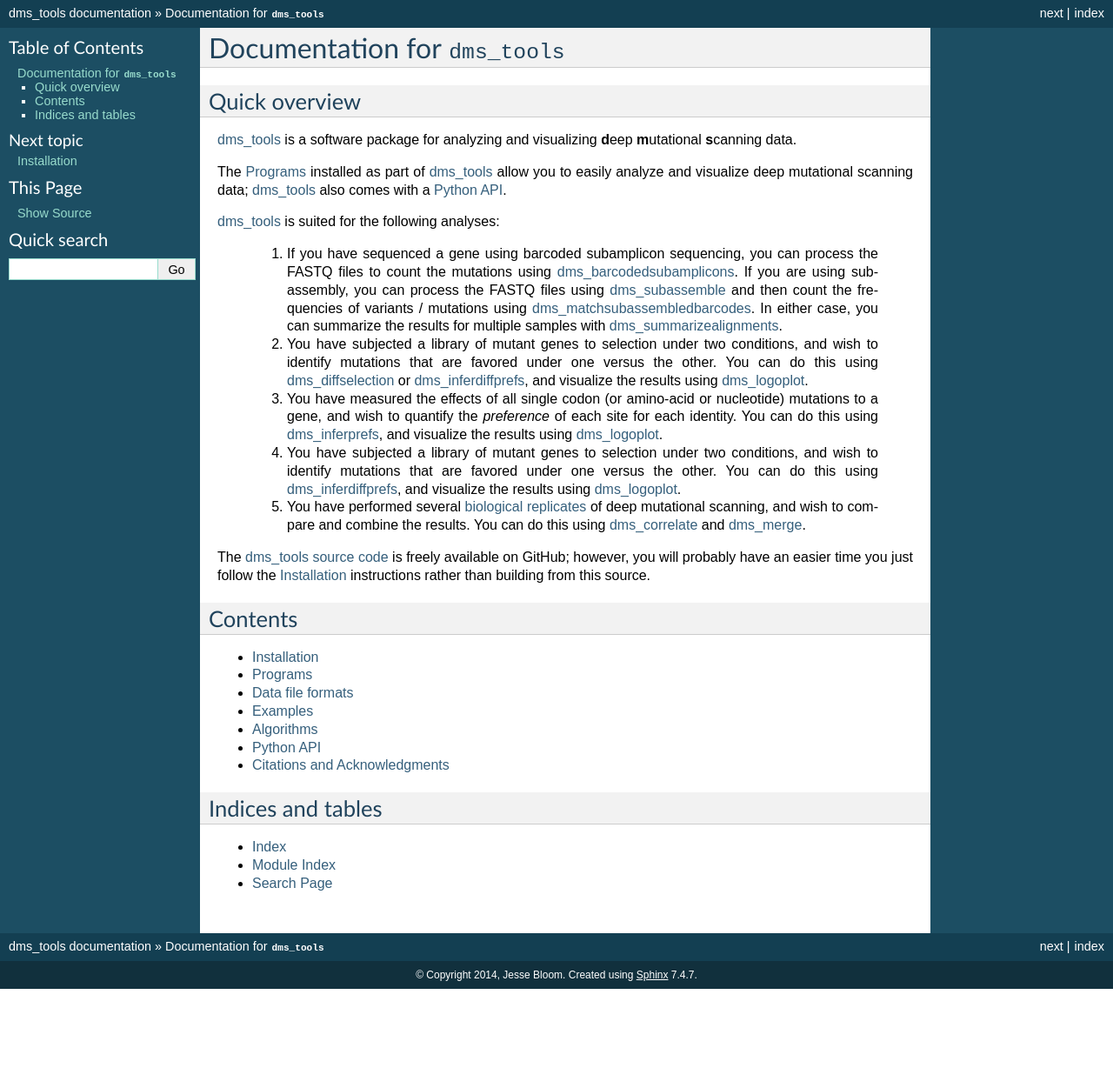
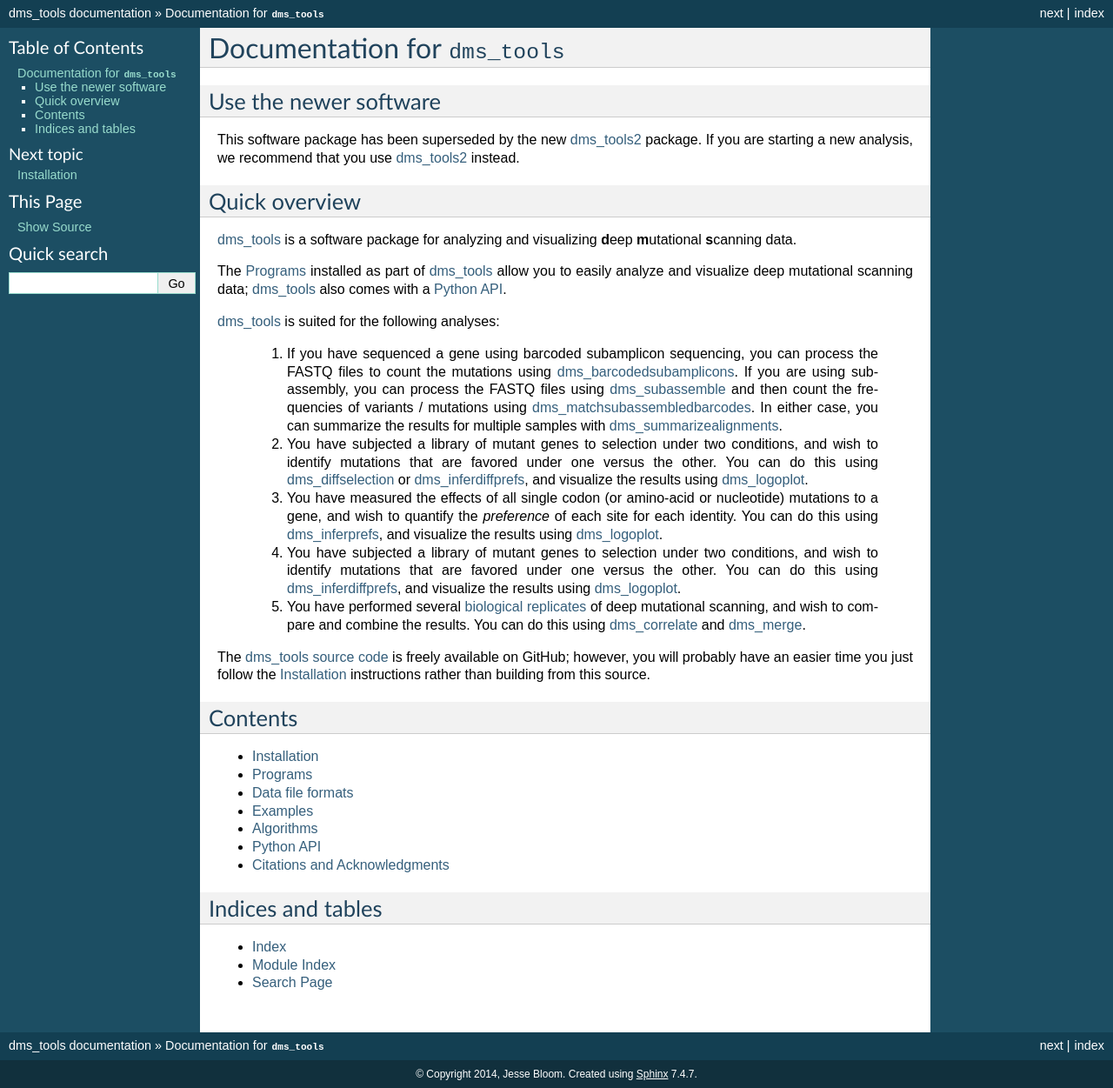
Before and after one commit to jbloomlab/dms_tools, a Sphinx documentation site: the page built from docs/index.rst, in a window 1280 px wide. Shown: the whole page at 87% size. Built offline with Sphinx 7.4.7, drawn with Linux system fonts in a browser that asks for light colours; the version number could not be read and is left out; before the commit the page ends 1137 px from its top, so only the background shows below that.

Commit message:
recommend `dms_tools2` over `dms_tools`

```diff
--- a/docs/index.rst
+++ b/docs/index.rst
@@ -5,6 +5,11 @@
 
 Documentation for ``dms_tools``
 =====================================
+
+Use the newer software
+-----------------------
+This software package has been superseded by the new `dms_tools2 <https://jbloomlab.github.io/dms_tools2/>`_ package.
+If you are starting a new analysis, we recommend that you use `dms_tools2 <https://jbloomlab.github.io/dms_tools2/>`_ instead.
 
 Quick overview
 -----------------
```
Also changed, not shown: README.rst (+7 -0 lines).
